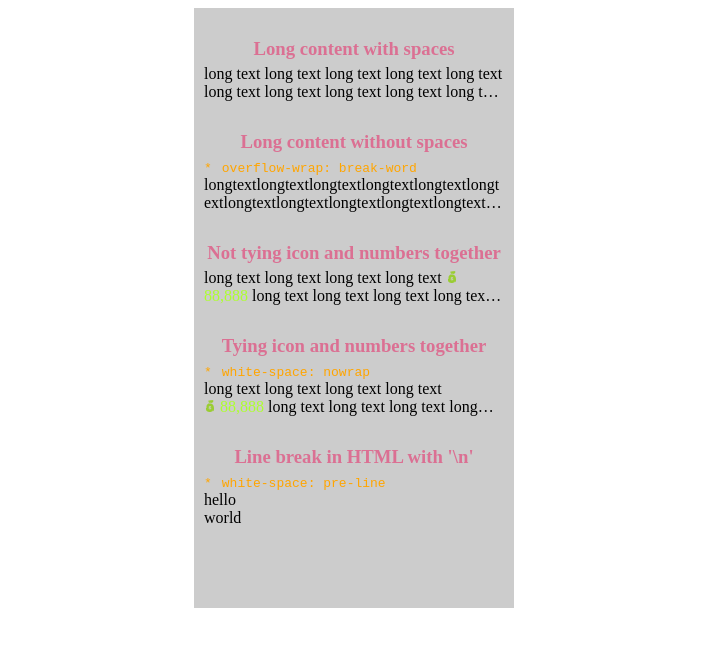
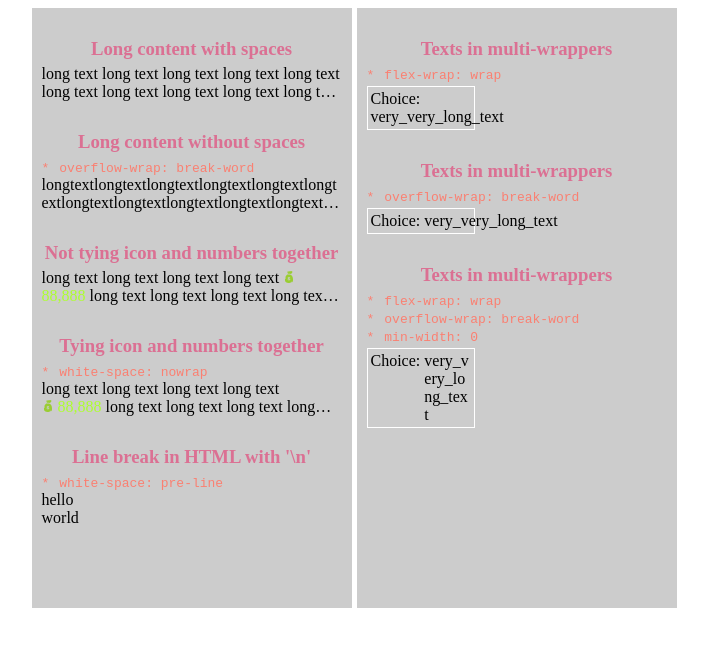
Before and after one commit to chejen/native-web, a plain HTML site: page ellipsis/wrapping.html in a window 1280 px wide. Shown: the whole page, without its empty margins (286-994 px from the left). Drawn offline with Linux system fonts and the light colour scheme.

Commit message:
flex-wrap and overflow-wrap

```diff
--- a/ellipsis/wrapping.html
+++ b/ellipsis/wrapping.html
@@ -7,6 +7,7 @@
     <style>
       body {
         display: flex;
+        gap: 5px;
         justify-content: center;
       }
       h3 {
@@ -19,7 +20,7 @@
         padding-right: 10px;
       }
       code {
-        color: orange;
+        color: salmon;
       }
       .container {
         width: 300px;
@@ -44,6 +45,16 @@
       }
       .pre-line {
         white-space: pre-line;
+      }
+      .flex-wrap {
+        flex-wrap: wrap;
+      }
+      .sample-2-1 {
+        border: 1px solid white;
+        display: flex;
+        margin: 3px 0;
+        padding: 3px;
+        width: 100px;
       }
     </style>
   </head>
@@ -78,5 +89,34 @@
         foo.textContent = 'hello\n\world';
       </script>
     </div>
+    <div class="container">
+      <h3>Texts in multi-wrappers</h3>
+      <code>flex-wrap: wrap</code>
+      <div class="sample-2-1 flex-wrap">
+        <span>Choice</span>
+        <span>:&nbsp;</span>
+        <span>very_very_long_text</span>
+      </div>
+
+      <h3>Texts in multi-wrappers</h3>
+      <code>overflow-wrap: break-word</code>
+      <div class="sample-2-1">
+        <span>Choice</span>
+        <span>:&nbsp;</span>
+        <span class="break-word">very_very_long_text</span>
+      </div>
+
+      <h3>Texts in multi-wrappers</h3>
+      <code>flex-wrap: wrap</code>
+      <br>
+      <code>overflow-wrap: break-word</code>
+      <br>
+      <code>min-width: 0</code>
+      <div class="sample-2-1">
+        <span>Choice</span>
+        <span style="flex-shrink: 0;">:&nbsp;</span>
+        <span class="break-word" style="min-width: 0;">very_very_long_text</span>
+      </div>
+    </div>
   </body>
 </html>
```
